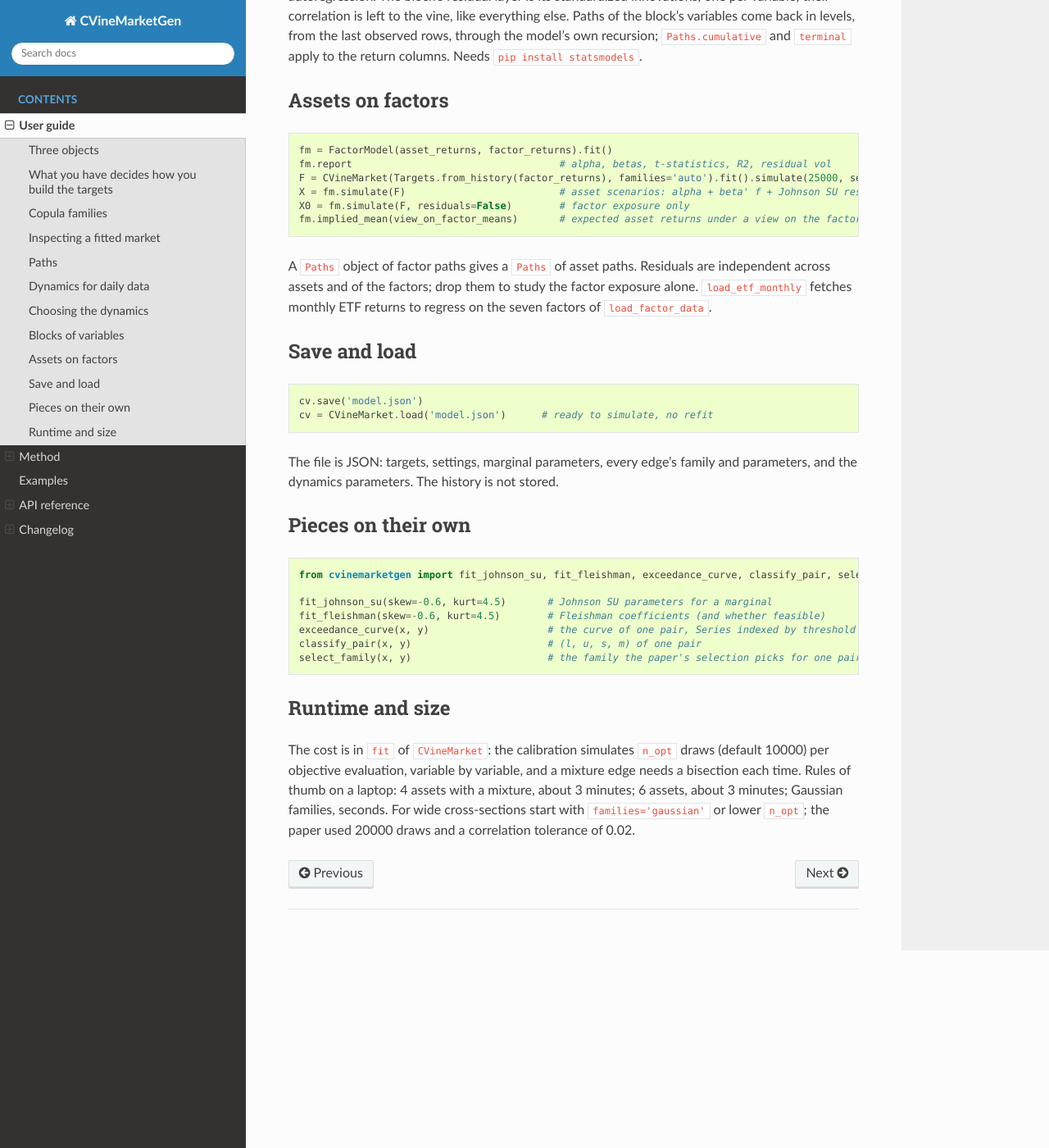
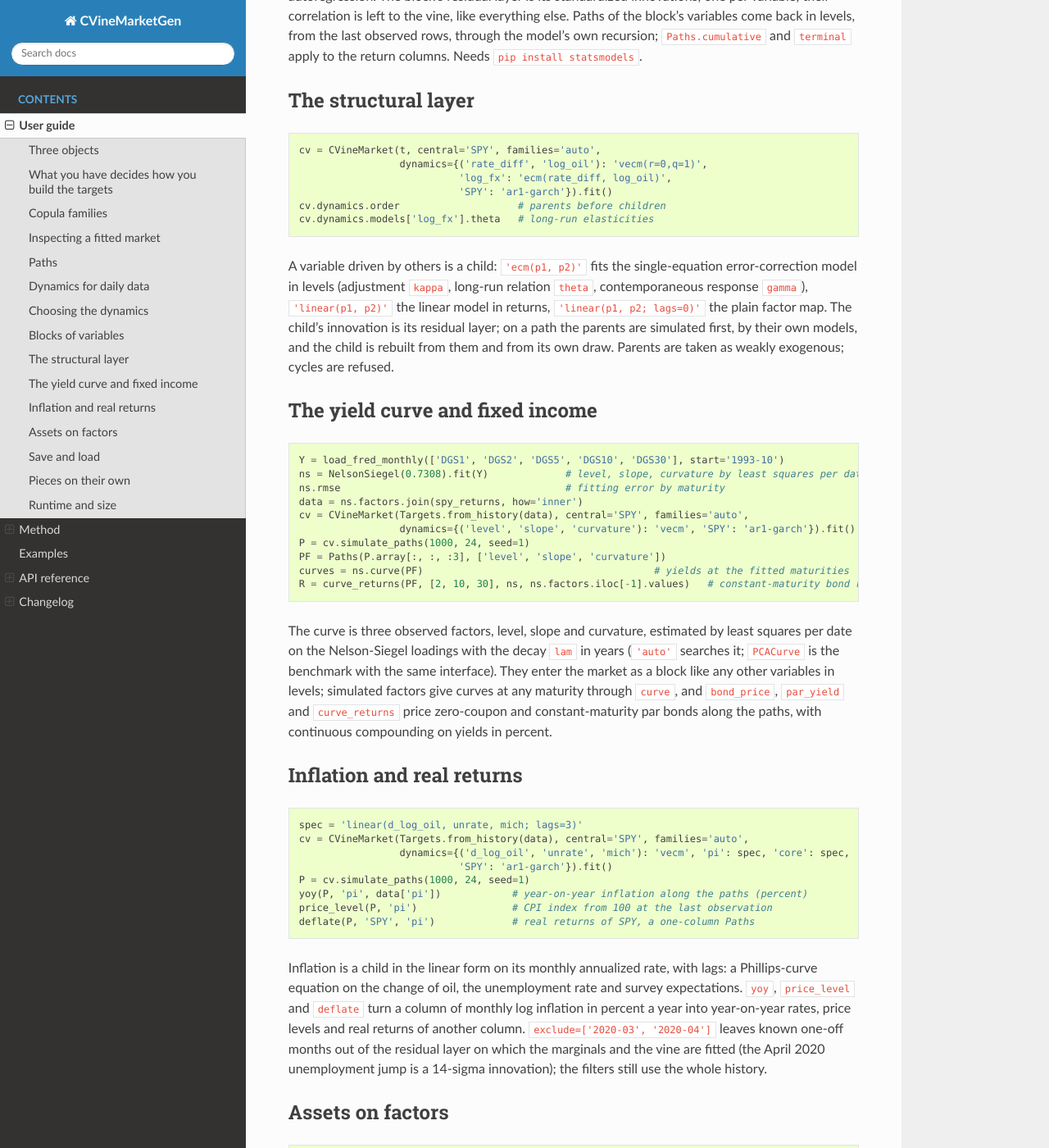
Before and after one commit to mamadouyamar/CVineMarketGen, a Sphinx documentation site: the page built from docs/userguide.rst, in a window 1280 px wide and 1400 px high, scrolled down 4118 px. Shown: the whole window at 82% size. Built offline with Sphinx 7.4.7 and the Read the Docs theme 3.1.0, drawn with Linux system fonts in a browser that asks for light colours; pages that are not in the unit, such as notebooks, are missing from menus; the version number is read from the project's files by our own code.

Commit message:
Add files via upload

```diff
--- a/docs/examples.rst
+++ b/docs/examples.rst
@@ -18,3 +18,6 @@ badge.
    examples/08_assets_on_macro_factors
    examples/09_hmm_dynamics
    examples/10_block_filters_vecm
+   examples/11_structural_layer_fx
+   examples/12_yield_curve_fixed_income
+   examples/13_inflation
--- a/docs/method.rst
+++ b/docs/method.rst
@@ -101,6 +101,17 @@ the pipeline and leave it unchanged.
   :class:`~cvinemarketgen.blocks.BlockVAR` filter a block of variables jointly;
   their standardized innovations are the block's residual layer and paths come
   back in levels.
+* Structural filters: :class:`~cvinemarketgen.structural.Structural`, a child on
+  parents plus its own innovation, in error-correction form on levels or linear
+  form on returns; parents are simulated first.
+* Yield curve: :class:`~cvinemarketgen.yieldcurve.NelsonSiegel` reads the
+  curve as level, slope and curvature (principal components as the benchmark);
+  the factors are filtered as a block, and simulated factors give whole curves,
+  discount factors and bond returns by :func:`~cvinemarketgen.yieldcurve.curve_returns`.
+* Inflation: a structural child in linear form with lags on oil, unemployment
+  and expectations; :func:`~cvinemarketgen.paths.price_level`,
+  :func:`~cvinemarketgen.paths.yoy` and :func:`~cvinemarketgen.paths.deflate`
+  read price levels, year-on-year rates and real returns off the paths.
 
 Family selection in short
 -------------------------
--- a/docs/userguide.rst
+++ b/docs/userguide.rst
@@ -216,6 +216,74 @@ of the block's variables come back in levels, from the last observed rows,
 through the model's own recursion; ``Paths.cumulative`` and ``terminal`` apply to
 the return columns. Needs ``pip install statsmodels``.
 
+The structural layer
+--------------------
+
+.. code-block:: python
+
+   cv = CVineMarket(t, central='SPY', families='auto',
+                    dynamics={('rate_diff', 'log_oil'): 'vecm(r=0,q=1)',
+                              'log_fx': 'ecm(rate_diff, log_oil)',
+                              'SPY': 'ar1-garch'}).fit()
+   cv.dynamics.order                    # parents before children
+   cv.dynamics.models['log_fx'].theta   # long-run elasticities
+
+A variable driven by others is a child: ``'ecm(p1, p2)'`` fits the
+single-equation error-correction model in levels (adjustment ``kappa``, long-run
+relation ``theta``, contemporaneous response ``gamma``), ``'linear(p1, p2)'`` the
+linear model in returns, ``'linear(p1, p2; lags=0)'`` the plain factor map. The
+child's innovation is its residual layer; on a path the parents are simulated
+first, by their own models, and the child is rebuilt from them and from its own
+draw. Parents are taken as weakly exogenous; cycles are refused.
+
+The yield curve and fixed income
+--------------------------------
+
+.. code-block:: python
+
+   Y = load_fred_monthly(['DGS1', 'DGS2', 'DGS5', 'DGS10', 'DGS30'], start='1993-10')
+   ns = NelsonSiegel(0.7308).fit(Y)             # level, slope, curvature by least squares per date
+   ns.rmse                                      # fitting error by maturity
+   data = ns.factors.join(spy_returns, how='inner')
+   cv = CVineMarket(Targets.from_history(data), central='SPY', families='auto',
+                    dynamics={('level', 'slope', 'curvature'): 'vecm', 'SPY': 'ar1-garch'}).fit()
+   P = cv.simulate_paths(1000, 24, seed=1)
+   PF = Paths(P.array[:, :, :3], ['level', 'slope', 'curvature'])
+   curves = ns.curve(PF)                                       # yields at the fitted maturities
+   R = curve_returns(PF, [2, 10, 30], ns, ns.factors.iloc[-1].values)   # constant-maturity bond returns
+
+The curve is three observed factors, level, slope and curvature, estimated by
+least squares per date on the Nelson-Siegel loadings with the decay ``lam`` in
+years (``'auto'`` searches it; ``PCACurve`` is the benchmark with the same
+interface). They enter the market as a block like any other variables in
+levels; simulated factors give curves at any maturity through ``curve``, and
+``bond_price``, ``par_yield`` and ``curve_returns`` price zero-coupon and
+constant-maturity par bonds along the paths, with continuous compounding on
+yields in percent.
+
+Inflation and real returns
+--------------------------
+
+.. code-block:: python
+
+   spec = 'linear(d_log_oil, unrate, mich; lags=3)'
+   cv = CVineMarket(Targets.from_history(data), central='SPY', families='auto',
+                    dynamics={('d_log_oil', 'unrate', 'mich'): 'vecm', 'pi': spec, 'core': spec,
+                              'SPY': 'ar1-garch'}).fit()
+   P = cv.simulate_paths(1000, 24, seed=1)
+   yoy(P, 'pi', data['pi'])            # year-on-year inflation along the paths (percent)
+   price_level(P, 'pi')                # CPI index from 100 at the last observation
+   deflate(P, 'SPY', 'pi')             # real returns of SPY, a one-column Paths
+
+Inflation is a child in the linear form on its monthly annualized rate, with
+lags: a Phillips-curve equation on the change of oil, the unemployment rate
+and survey expectations. ``yoy``, ``price_level`` and ``deflate`` turn a column
+of monthly log inflation in percent a year into year-on-year rates, price
+levels and real returns of another column. ``exclude=['2020-03', '2020-04']``
+leaves known one-off months out of the residual layer on which the marginals
+and the vine are fitted (the April 2020 unemployment jump is a 14-sigma
+innovation); the filters still use the whole history.
+
 Assets on factors
 -----------------
 
```
Also changed, not shown: other parts of docs/examples.rst (+1 -1 lines), docs/api.rst (+13 -1 lines).
